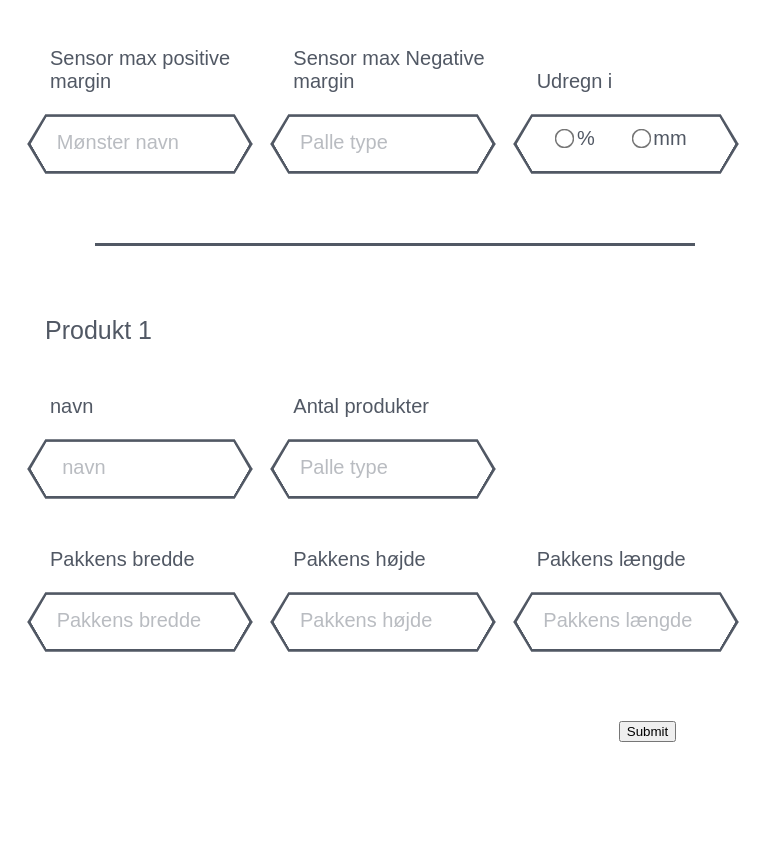
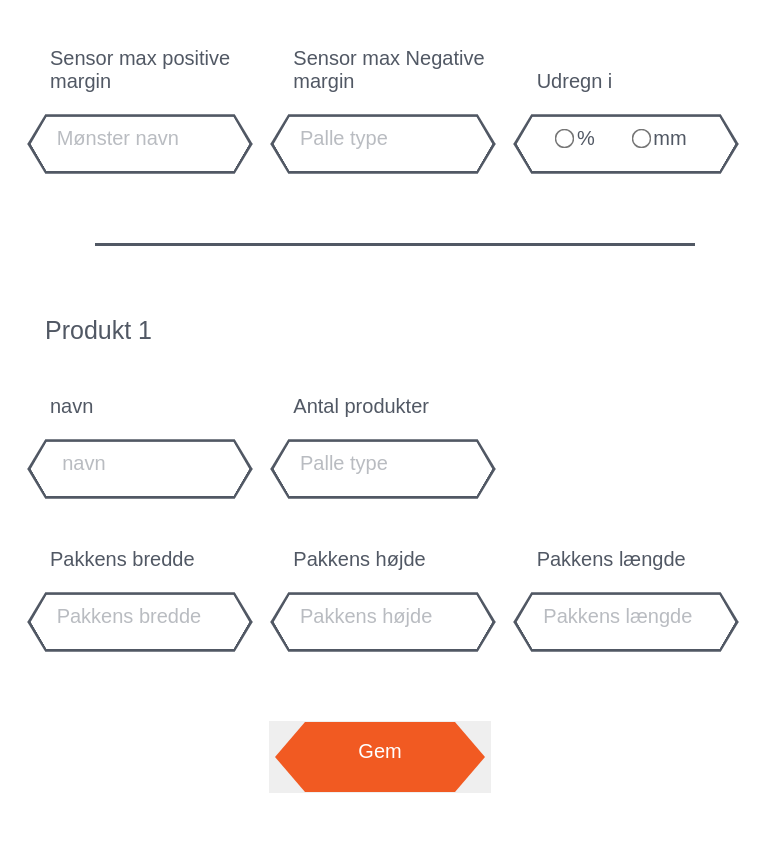
Before and after one commit to EmmaEngel/Gruppe-3-eksamen, a plain HTML site: page template.html in a window 1280 px wide. Shown: the part 1200-2051 px from the top of the page, without its empty margins (0-775 px from the left). Before the commit the page ends 1992 px from the top, so only its background shows below. Drawn offline with Linux system fonts and the light colour scheme; a web font is replaced by a local one.

Commit message:
javascript og knap animation

```diff
--- a/css.css
+++ b/css.css
@@ -193,39 +193,28 @@ a{
 
 input[type=number], select {
     width: 100%;
-    padding: 18px 20px;
-    margin: 8px 0;
-    display: inline-block;
+    padding: 14px 20px;
     border: 0px solid #ccc;
-    border-radius: 4px;
-    box-sizing: border-box;
     background-color: rgba(0,0,0,0);
-    position: relative;
-    display: block;
     font-size: 20px;
     color: #515864;
-    outline-width: 0;
 }
 input[type=text], select {
     width: 100%;
-    padding: 18px 20px;
-    margin: 8px 0;
-    display: inline-block;
+    padding: 14px 20px;
     border: 0px solid #ccc;
-    border-radius: 4px;
-    box-sizing: border-box;
     background-color: rgba(0,0,0,0);
-    position: relative;
-    display: block;
     font-size: 20px;
     color: #515864;
-    outline-width: 0;
 }
-input[type=number]::-webkit-inner-spin-button,
-input[type=number]::-webkit-outer-spin-button {
+input[type=number]::-webkit-inner-spin-button{
   -webkit-appearance: none;
   margin: 0;
 }
+
+input:focus, textarea:focus, select:focus{
+        outline: none;
+    }
 
 ::placeholder {
   color: rgba(81,88,100,0.4);
@@ -330,6 +319,61 @@ input[type=radio]
 
 }
 
+/*submit button*/
+
+.subbuttonbox{ /*container der holder button 1*/
+    text-align: center;
+    display: block;
+    padding:  50px 15px 50px 0;
+    height: 80px;
+    max-width: 730px;
+
+}
+
+.subbutton{ /* container der holder knapelementer*/
+    left: 50%;
+    cursor: pointer;
+    border: none;
+    outline: none;
+
+}
+
+/*.subbutton:hover {background-color: #3e8e41}*/
+
+.subbutton:active {
+    transform: scale(0.95);
+    border: none;
+}
+
+
+.subbuttontext{ /* tekst i knappen*/
+    padding-top: 12%;
+    color: #fff;
+    font-size: 20px;
+}
+
+.subhex1{ /* venstre trekant*/
+    float: left;
+    border-right: 30px solid #f15a22;
+    border-top: 35px solid transparent;
+    border-bottom: 35px solid transparent;
+}
+
+.subhex2{ /*firkant i midten*/
+    float: left;
+    width: 150px;
+    height: 70px;
+    background-color: #f15a22;
+}
+
+.subhex3{ /*hoejre trekant*/
+    float: left;
+    border-left: 30px solid #f15a22;
+    border-top: 35px solid transparent;
+    border-bottom: 35px solid transparent;
+}
+/*end of submit button*/
+
 /*-------Index side-------*/
 
 
@@ -342,7 +386,7 @@ input[type=radio]
 
 .vlogo{
     width: 500px;
-    padding-bottom: 80px
+    padding-bottom: 80px;
 }
 
 .vqr{
--- a/template.html
+++ b/template.html
@@ -286,10 +286,16 @@
                         </div>
                     </div>
                 </div>
-                <div class="vconfirm">
-                     <a class="vconfirmtekst">
-                      <input type="submit" value="Submit">
-                    </a>
+                <div class="subbuttonbox">
+                    <button class="subbutton">
+                        <div class="subhex1"></div>
+                        <div class="subhex2">
+                            <div class="subbuttontext">
+                                Gem
+                            </div>
+                        </div>
+                        <div class="subhex3"></div>
+                    </button>
                 </div>
             </div>
         </form>
```
